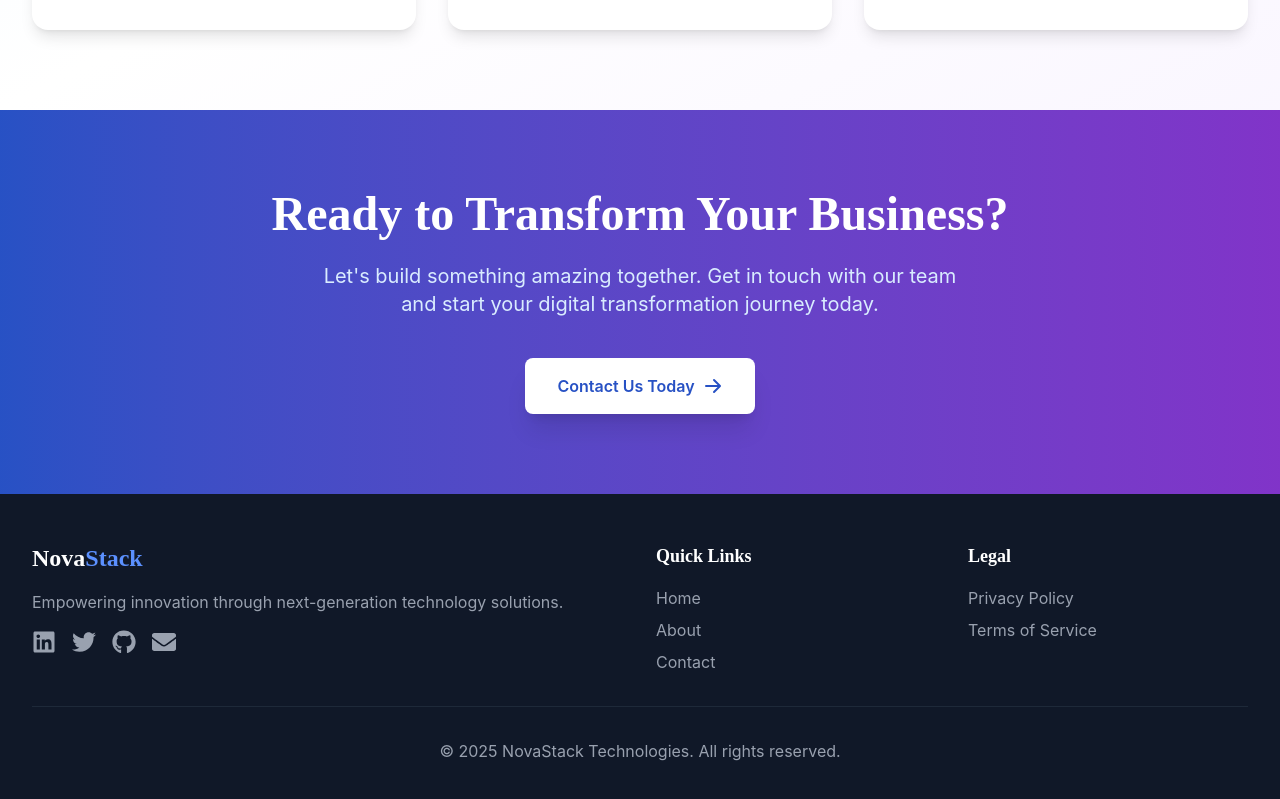
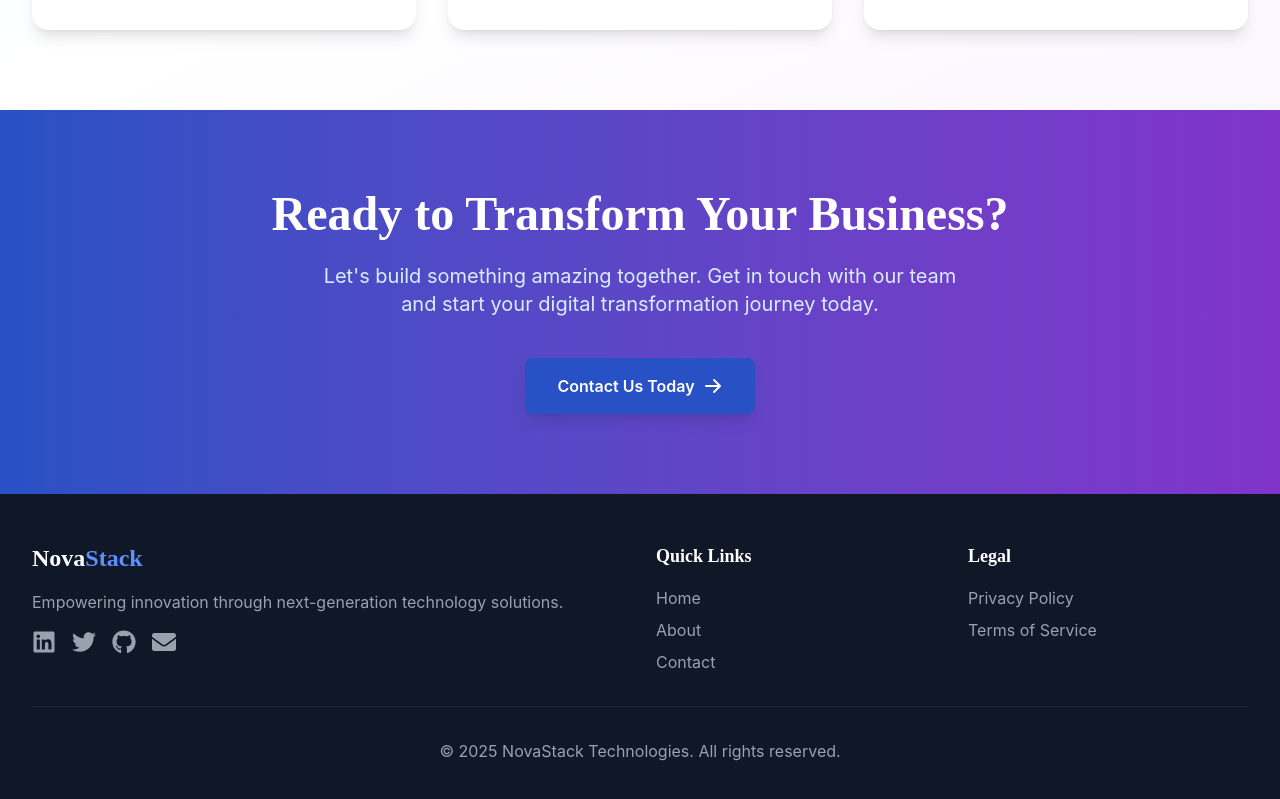
Before and after one commit to Nazmul52/novastack-website, a React (Vite) app: page / in a window 1280 px wide. Shown: the part 2224-3023 px from the top of the page. Built offline with nearby package versions, Linux system fonts and the light colour scheme.

Commit message:
Add generic CTASection component and refactor usage across Home and About pages

```diff
--- /dev/null
+++ b/src/components/common/CTASection.jsx
@@ -0,0 +1,55 @@
+import { Link } from "react-router-dom";
+import { HiArrowRight } from "react-icons/hi";
+
+const CTASection = ({
+  title,
+  description,
+  primaryButton,
+  secondaryButton,
+  variant = "gradient", // 'gradient' or 'light'
+}) => {
+  const backgroundClass =
+    variant === "gradient"
+      ? "py-20 bg-linear-to-r from-primary-600 to-secondary-600"
+      : "py-20 bg-gray-50";
+
+  const titleClass =
+    variant === "gradient"
+      ? "mb-6 text-3xl font-bold text-white sm:text-4xl md:text-5xl"
+      : "mb-6 text-3xl font-bold text-gray-900 sm:text-4xl";
+
+  const descriptionClass =
+    variant === "gradient"
+      ? "mx-auto mb-10 max-w-2xl text-xl text-primary-100"
+      : "mx-auto mb-8 max-w-2xl text-lg text-gray-600";
+
+  return (
+    <section className={backgroundClass}>
+      <div className="mx-auto max-w-4xl px-4 text-center sm:px-6 lg:px-8">
+        <h2 className={titleClass}>{title}</h2>
+        <p className={descriptionClass}>{description}</p>
+        <div className="flex flex-col justify-center gap-4 sm:flex-row">
+          {primaryButton && (
+            <Link
+              to={primaryButton.link}
+              className="bg-primary-600 hover:bg-primary-700 inline-flex transform items-center justify-center gap-2 rounded-lg px-8 py-4 font-semibold text-white shadow-lg transition-all duration-200 hover:scale-105 hover:shadow-xl"
+            >
+              {primaryButton.text}
+              <HiArrowRight className="h-5 w-5" />
+            </Link>
+          )}
+          {secondaryButton && (
+            <Link
+              to={secondaryButton.link}
+              className="border-primary-100 text-primary-600 inline-flex transform items-center justify-center gap-2 rounded-lg border-2 bg-white px-8 py-4 font-semibold shadow-lg transition-all duration-200 hover:scale-105 hover:bg-gray-50 hover:shadow-xl"
+            >
+              {secondaryButton.text}
+            </Link>
+          )}
+        </div>
+      </div>
+    </section>
+  );
+};
+
+export default CTASection;
--- a/src/components/home/CTASection.jsx
+++ /dev/null
@@ -1,27 +0,0 @@
-import { Link } from "react-router-dom";
-import { HiArrowRight } from "react-icons/hi";
-
-const CTASection = () => {
-  return (
-    <section className="from-primary-600 to-secondary-600 bg-linear-to-r py-20">
-      <div className="mx-auto max-w-7xl px-4 text-center sm:px-6 lg:px-8">
-        <h2 className="mb-6 text-3xl font-bold text-white sm:text-4xl md:text-5xl">
-          Ready to Transform Your Business?
-        </h2>
-        <p className="text-primary-100 mx-auto mb-10 max-w-2xl text-xl">
-          Let's build something amazing together. Get in touch with our team and
-          start your digital transformation journey today.
-        </p>
-        <Link
-          to="/contact"
-          className="text-primary-600 inline-flex transform items-center gap-2 rounded-lg bg-white px-8 py-4 font-semibold shadow-xl transition-all duration-200 hover:scale-105 hover:bg-gray-50"
-        >
-          Contact Us Today
-          <HiArrowRight className="h-5 w-5" />
-        </Link>
-      </div>
-    </section>
-  );
-};
-
-export default CTASection;
--- a/src/pages/Home.jsx
+++ b/src/pages/Home.jsx
@@ -1,7 +1,7 @@
 import Hero from "../components/home/Hero";
 import Services from "../components/home/Services";
 import Testimonials from "../components/home/Testimonials";
-import CTASection from "../components/home/CTASection";
+import CTASection from "../components/common/CTASection";
 
 const Home = () => {
   return (
@@ -9,7 +9,15 @@ const Home = () => {
       <Hero />
       <Services />
       <Testimonials />
-      <CTASection />
+      <CTASection
+        variant="gradient"
+        title="Ready to Transform Your Business?"
+        description="Let's build something amazing together. Get in touch with our team and start your digital transformation journey today."
+        primaryButton={{
+          text: "Contact Us Today",
+          link: "/contact",
+        }}
+      />
     </div>
   );
 };
```
